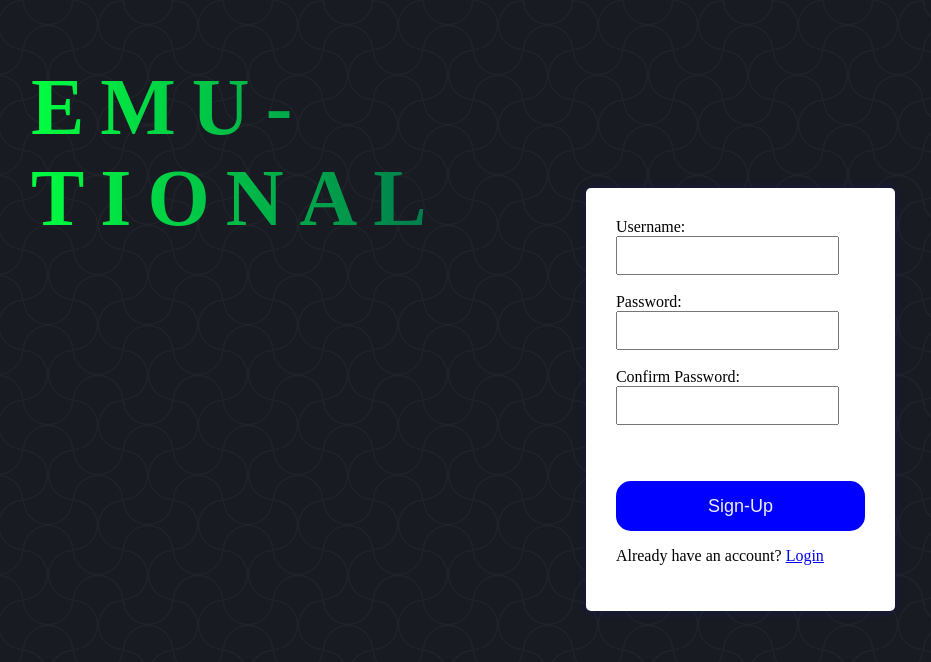
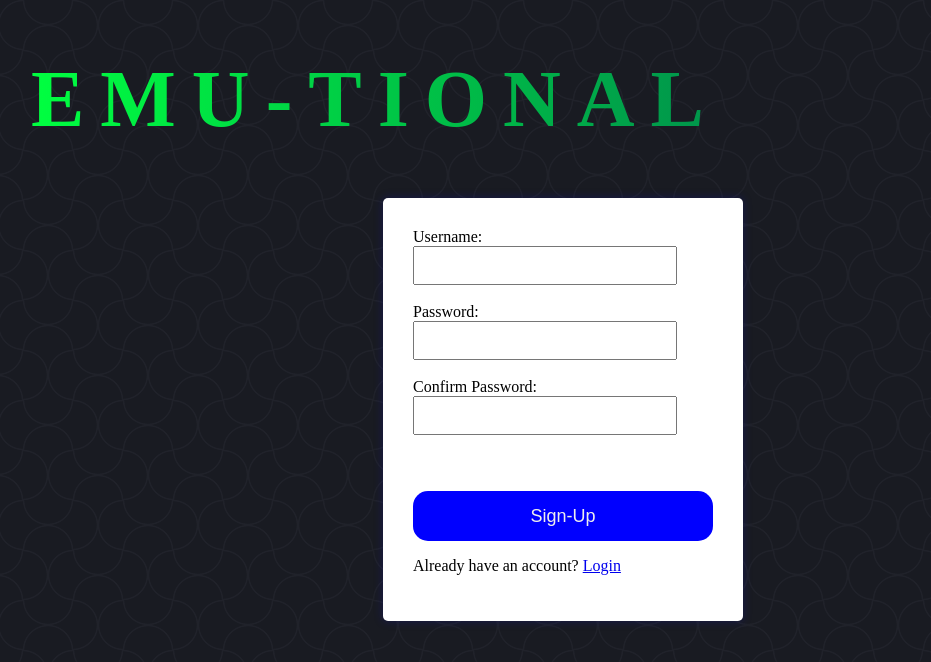
Before and after one commit to harshjain262004/Emotional-support-via-AIchat-video-call, a Flask app: page /signup in a window 1280 px wide. Shown: the top 662 px of the page, without its empty margins (77-1008 px from the left). Run offline with Flask 3, Linux system fonts and the light colour scheme.

Commit message:
Div centering

```diff
--- a/templates/signup.html
+++ b/templates/signup.html
@@ -1,21 +1,9 @@
 <!DOCTYPE html>
 <html>
+
 <head>
   <title>SignUp</title>
   <style>
-
-
-
-body {
-  display: flex;
-  align-items: flex-start;
-  justify-content: center;
-
-  background-color: var(--dark-color);
-  overflow: hidden;
-
-}
-
     html {
   --s: 50px;
   --c: #191b22;
@@ -31,21 +19,20 @@ html {
     radial-gradient(var(--_c)) 0 calc(var(--s)/2)/var(--s) var(--s) var(--c);
   background-attachment: fixed;
 }
-
              .login-container {
                         width: 300px;
+                        margin: 0 auto;
                         padding: 30px;
                         background-color: #ffffff;
                         border-radius: 5px;
                         box-shadow: 0 0 10px rgba(17, 22, 167, 0.334);
-                        margin-top: 180px;
-                        margin-right: 300px;
+                        margin-top: 25px;
                 }
 
                 /* Add this to increase the size of the textboxes */
                 .login-container input[type="text"], .login-container input[type="password"] {
                         width: 80%; /* Adjust as needed */
-                        padding: 10px; /* Adjust as needed */
+                        padding: 10px /* Adjust as needed */
                 }
 
                 .gradient-text {
@@ -82,17 +69,19 @@ html {
             .submit:active {
                 background-color: #06b;
                 }
-
   </style>
 </head>
+
 <body>
 
-            <header>
+  <div id="emu">
     <h1 class="gradient-text">Emu-tional</h1>
-            </header>
+  </div>
 
 
-    <div class="login-container" >
+
+
+  <div class="login-container">
 
     <form action="/signup" method="post">
 
@@ -108,8 +97,8 @@ html {
         var password = document.getElementById("password")
           , confirm_password = document.getElementById("confirm_password");
 
-            function validatePassword(){
-            if(password.value != confirm_password.value) {
+        function validatePassword() {
+          if (password.value != confirm_password.value) {
             confirm_password.setCustomValidity("Passwords Don't Match");
           } else {
             confirm_password.setCustomValidity('');
@@ -132,4 +121,5 @@ html {
     </form>
   </div>
 </body>
+
 </html>
```
Also changed, not shown: templates/login.html (line endings or trailing spaces). Lines whose indentation alone changed are shown as unchanged.
